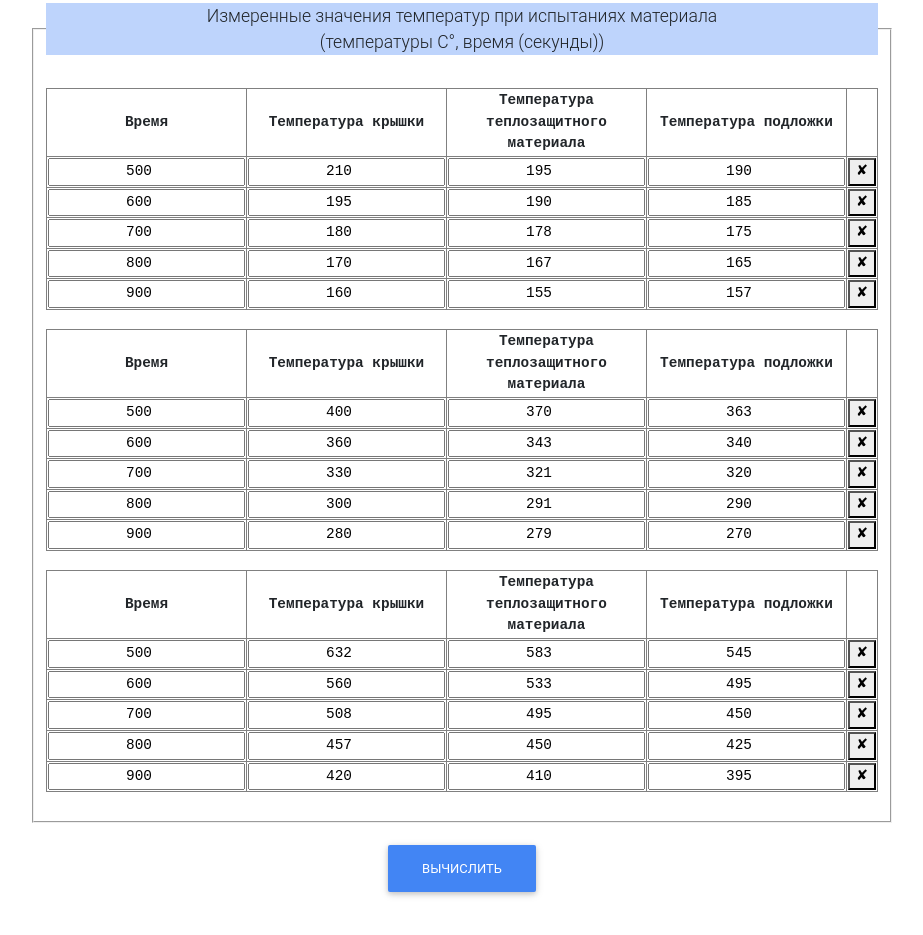
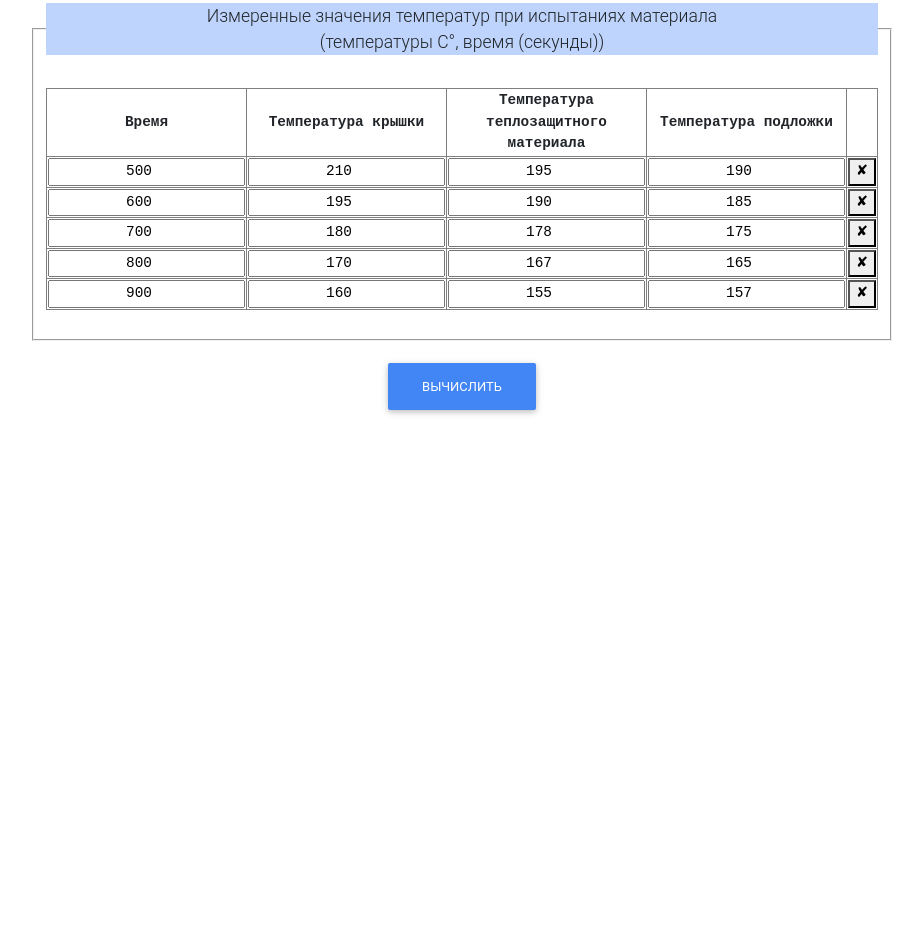
Before and after one commit to hinobi936/hinobi936.github.io, a plain HTML site: page index.html in a window 1280 px wide. Shown: the part 403-1338 px from the top of the page, without its empty margins (178-1101 px from the left). After the commit the page ends 891 px from the top, so only its background shows below. Drawn offline with Linux system fonts and the light colour scheme; a web font is replaced by a local one.

Commit message:
del 2 tables

```diff
--- a/index.html
+++ b/index.html
@@ -102,93 +102,6 @@
                     </tr>
                 </table>
 
-                <table border="1">
-                    <tr>
-                        <th>Время</th>
-                        <th>Температура крышки</th>
-                        <th>Температура теплозащитного материала</th>
-                        <th>Температура подложки</th>
-                    </tr>
-                    <tr>
-                        <td><input type="number" name="time" value="500"></td>
-                        <td><input type="number" name="tempK" value="400"></td>
-                        <td><input type="number" name="tempTZP" value="370"></td>
-                        <td><input type="number" name="tempP" value="363"></td>
-                        <td><button>&#10008</button></td>
-                    </tr>
-                    <tr>
-                        <td><input type="number" name="time" value="600"></td>
-                        <td><input type="number" name="tempK" value="360"></td>
-                        <td><input type="number" name="tempTZP" value="343"></td>
-                        <td><input type="number" name="tempP" value="340"></td>
-                        <td><button>&#10008</button></td>
-                    </tr>
-                    <tr>
-                        <td><input type="number" name="time" value="700"></td>
-                        <td><input type="number" name="tempK" value="330"></td>
-                        <td><input type="number" name="tempTZP" value="321"></td>
-                        <td><input type="number" name="tempP" value="320"></td>
-                        <td><button>&#10008</button></td>
-                    </tr>
-                    <tr>
-                        <td><input type="number" name="time" value="800"></td>
-                        <td><input type="number" name="tempK" value="300"></td>
-                        <td><input type="number" name="tempTZP" value="291"></td>
-                        <td><input type="number" name="tempP" value="290"></td>
-                        <td><button>&#10008</button></td>
-                    </tr>
-                    <tr>
-                        <td><input type="number" name="time" value="900"></td>
-                        <td><input type="number" name="tempK" value="280"></td>
-                        <td><input type="number" name="tempTZP" value="279"></td>
-                        <td><input type="number" name="tempP" value="270"></td>
-                        <td><button>&#10008</button></td>
-                    </tr>
-                </table>
-
-                <table border="1">
-                    <tr>
-                        <th>Время</th>
-                        <th>Температура крышки</th>
-                        <th>Температура теплозащитного материала</th>
-                        <th>Температура подложки</th>
-                    </tr>
-                    <tr>
-                        <td><input type="number" name="time" value="500"></td>
-                        <td><input type="number" name="tempK" value="632"></td>
-                        <td><input type="number" name="tempTZP" value="583"></td>
-                        <td><input type="number" name="tempP" value="545"></td>
-                        <td><button>&#10008</button></td>
-                    </tr>
-                    <tr>
-                        <td><input type="number" name="time" value="600"></td>
-                        <td><input type="number" name="tempK" value="560"></td>
-                        <td><input type="number" name="tempTZP" value="533"></td>
-                        <td><input type="number" name="tempP" value="495"></td>
-                        <td><button>&#10008</button></td>
-                    </tr>
-                    <tr>
-                        <td><input type="number" name="time" value="700"></td>
-                        <td><input type="number" name="tempK" value="508"></td>
-                        <td><input type="number" name="tempTZP" value="495"></td>
-                        <td><input type="number" name="tempP" value="450"></td>
-                        <td><button>&#10008</button></td>
-                    </tr>
-                    <tr>
-                        <td><input type="number" name="time" value="800"></td>
-                        <td><input type="number" name="tempK" value="457"></td>
-                        <td><input type="number" name="tempTZP" value="450"></td>
-                        <td><input type="number" name="tempP" value="425"></td>
-                        <td><button>&#10008</button></td>
-                    </tr>
-                    <tr>
-                        <td><input type="number" name="time" value="900"></td>
-                        <td><input type="number" name="tempK" value="420"></td>
-                        <td><input type="number" name="tempTZP" value="410"></td>
-                        <td><input type="number" name="tempP" value="395"></td>
-                        <td><button>&#10008</button></td>
-                    </tr>
-                </table>
             </fieldset>
             <br>
 
```
